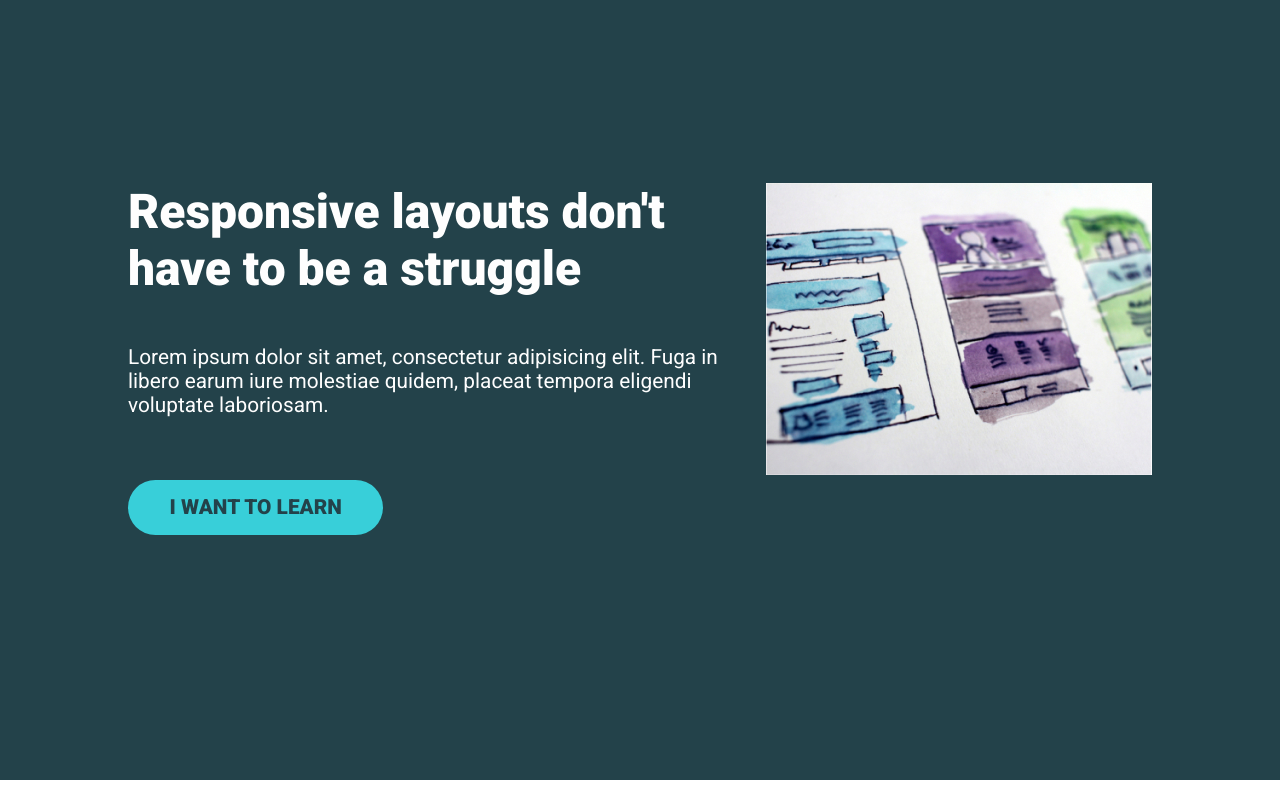
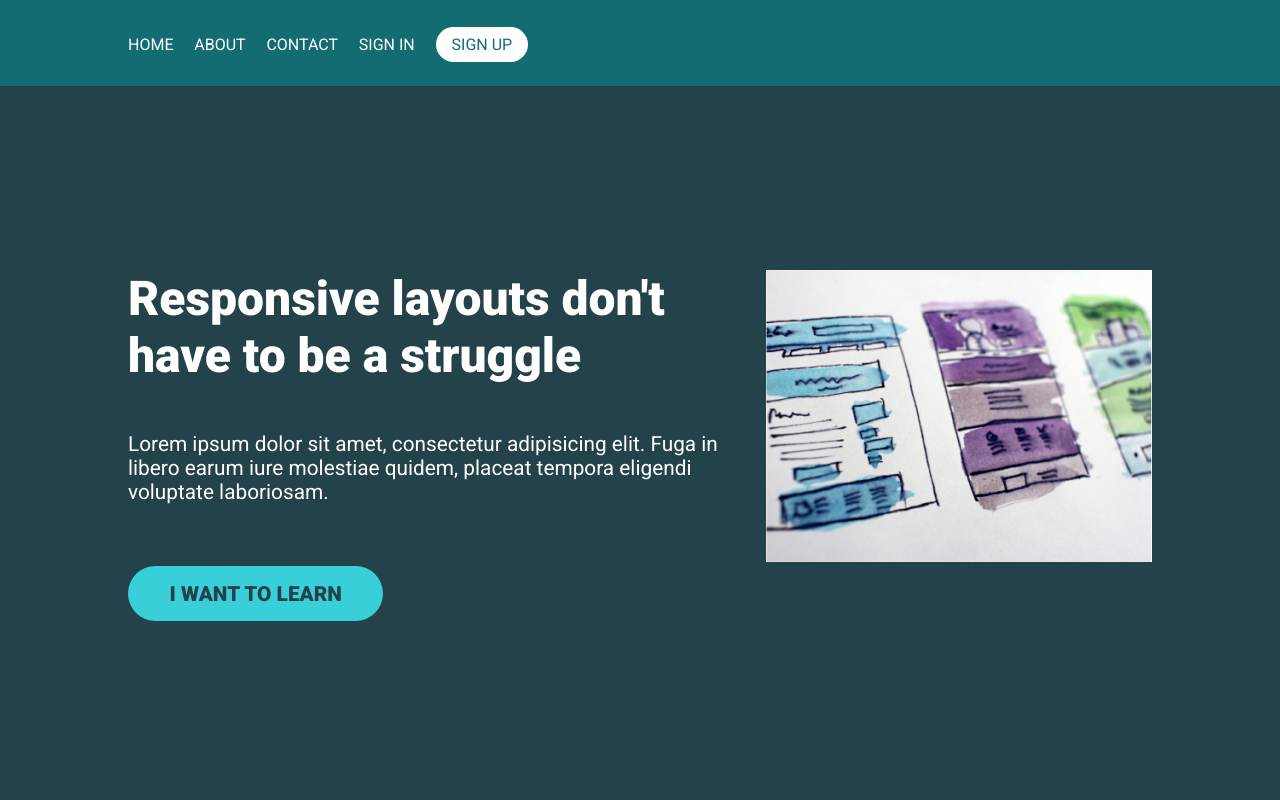
Before and after one commit to michaelamponsah/crl-css, a plain HTML site: page crl-05/index.html in a window 1280 px wide. Shown: the top 800 px of the page. Drawn offline with Linux system fonts and the light colour scheme.

Commit message:
Adding a navigation bar

```diff
--- a/crl-05/index.html
+++ b/crl-05/index.html
@@ -14,6 +14,27 @@
     <link rel="stylesheet" href="style.css" />
   </head>
   <body>
+    <header>
+      <nav class="nav">
+        <ul class="nav__list container">
+          <li class="nav__item">
+            <a href="#" class="nav__link">Home</a>
+          </li>
+          <li class="nav__item">
+            <a href="#" class="nav__link">About</a>
+          </li>
+          <li class="nav__item">
+            <a href="#" class="nav__link">Contact</a>
+          </li>
+          <li class="nav__item">
+            <a href="#" class="nav__link">Sign in</a>
+          </li>
+          <li class="nav__item">
+            <a href="#" class="nav__link nav__link--button">Sign up</a>
+          </li>
+        </ul>
+      </nav>
+    </header>
     <div class="hero-section">
       <div class="container row">
         <div class="hero__content">
--- a/crl-05/style.css
+++ b/crl-05/style.css
@@ -8,10 +8,60 @@ body {
   font-size: 1.3rem;
   font-family: "Roboto", sans-serif;
 }
-img{
+img {
   max-width: 100%;
 }
+.btn {
+  text-decoration: none;
+  text-transform: uppercase;
+  color: #23424a;
+  padding: 0.75em 2em;
+  background-color: #38cfd9;
+  display: inline-block;
+  font-weight: 900;
+  border-radius: 50px;
+}
+.btn:hover,
+.btn:focus {
+  opacity: 0.75;
+}
 
+/*
+NAVIGATION
+*/
+.nav {
+  background-color: #136c72;
+  padding: 1.5em 0;
+  text-transform: uppercase;
+}
+.nav__list {
+  list-style: none;
+  margin: 0;
+  padding: 0;
+  display: flex;
+}
+.nav__item + .nav__item {
+  margin-left: 1em;
+}
+.nav__link {
+  text-decoration: none;
+  color: #fefefe;
+  font-size: 1rem;
+}
+.nav__link:hover,
+.nav__link:focus {
+  opacity: 0.75;
+}
+.nav__link--button {
+  background-color: #ffff;
+  color: #136c72;
+  padding: 0.5em 1em;
+  border-radius: 50px;
+}
+.nav__link--button:hover,
+.nav__link--button:focus {
+  opacity: 0.75;
+}
 /*
 HERO SECTION
 */
@@ -36,21 +86,8 @@ HERO SECTION
 .hero__content p {
   padding-bottom: 3em;
 }
-.btn {
-  text-decoration: none;
-  text-transform: uppercase;
-  color: #23424a;
-  padding: 0.75em 2em;
-  background-color: #38cfd9;
-  display: inline-block;
-  font-weight: 900;
-  border-radius: 50px;
-}
-.btn:hover,
-.btn:focus {
-  opacity: 0.75;
-}
-.hero-section__image{
+
+.hero-section__image {
   align-self: flex-start;
 }
 
```
